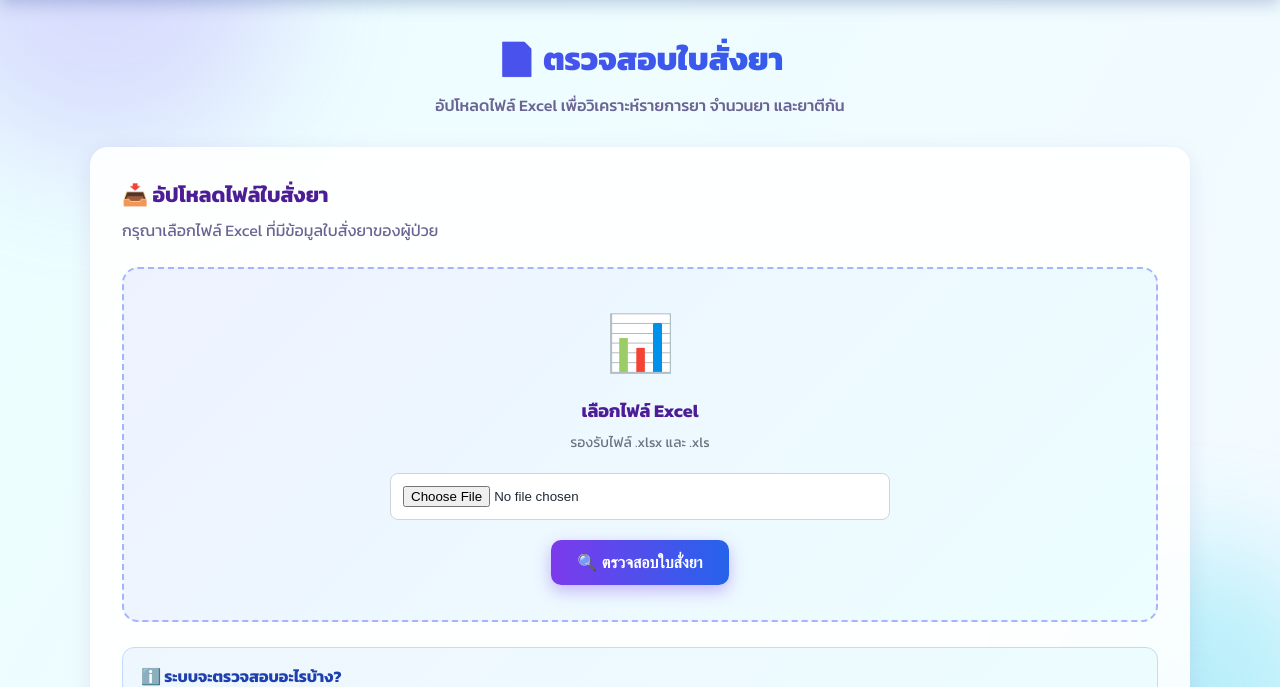
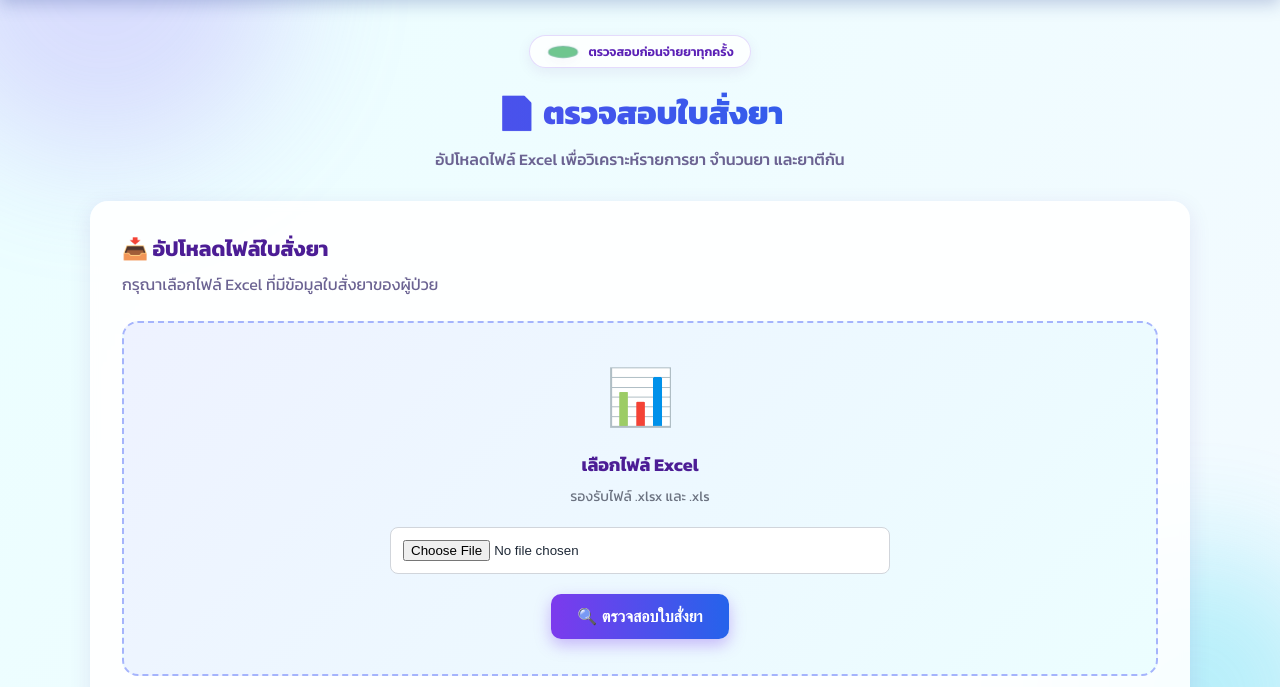
Before and after one commit to mydrugstock/drug-management, a Flask app: page /prescription in a window 1280 px wide. Shown: the part 69-756 px from the top of the page. Run offline with Flask 3, Linux system fonts and the light colour scheme.

Commit message:
Update prescription.html

```diff
--- a/templates/prescription.html
+++ b/templates/prescription.html
@@ -154,6 +154,40 @@
             color: #6b6392;
             margin-bottom: 30px;
             font-weight: 500;
+        }
+
+        .page-badge {
+            display: flex;
+            justify-content: center;
+            margin-bottom: 14px;
+        }
+
+        .page-badge span {
+            display: inline-flex;
+            align-items: center;
+            gap: 8px;
+            background: rgba(255,255,255,0.8);
+            backdrop-filter: blur(6px);
+            border: 1px solid rgba(124,58,237,0.18);
+            padding: 6px 16px;
+            border-radius: 999px;
+            font-size: 12.5px;
+            font-weight: 600;
+            color: #5b21b6;
+            box-shadow: 0 4px 14px rgba(88,28,135,0.08);
+        }
+
+        .page-badge .dot {
+            width: 7px;
+            height: 7px;
+            border-radius: 50%;
+            background: #16a34a;
+            animation: pulseGlow2 1.8s ease-in-out infinite;
+        }
+
+        @keyframes pulseGlow2 {
+            0%, 100% { opacity: 1; transform: scale(1); }
+            50% { opacity: 0.5; transform: scale(0.85); }
         }
 
         .card {
@@ -450,6 +484,10 @@
     <!-- ============================= -->
 
     <div class="container">
+
+        <div class="page-badge">
+            <span><span class="dot"></span> ตรวจสอบก่อนจ่ายยาทุกครั้ง</span>
+        </div>
 
         <h1 class="page-title">
             📄 ตรวจสอบใบสั่งยา
```
